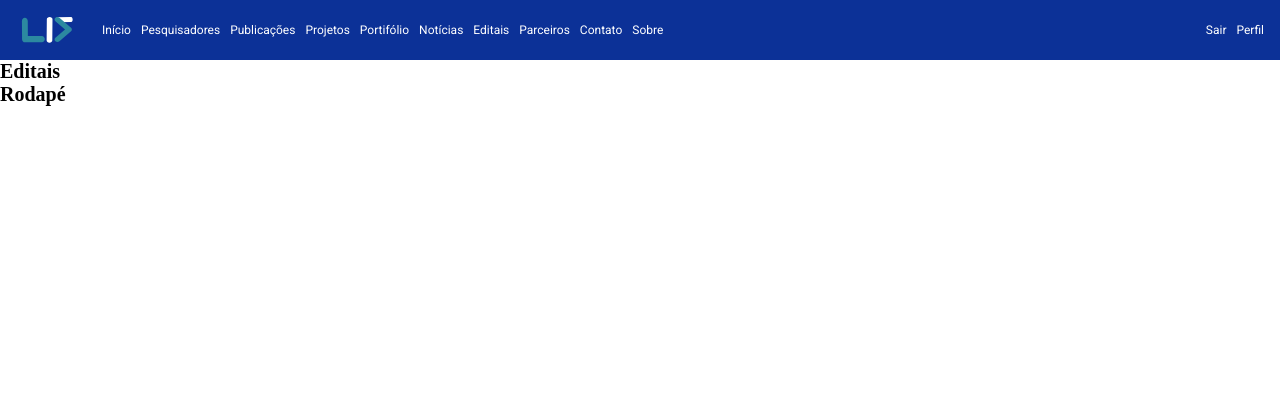
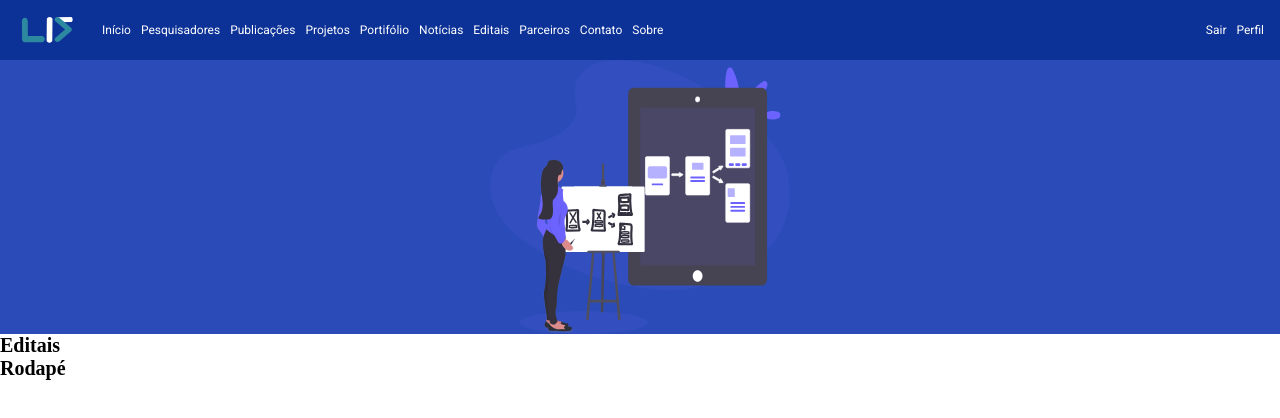
Before and after one commit to reudismam/LIS-lab, a React (Create React App) app: page /editais in a window 1280 px wide. Shown: the top 418 px of the page. Built offline with nearby package versions, Linux system fonts and the light colour scheme.

Commit message:
Adicionando banner.

```diff
--- /dev/null
+++ b/src/components/Header/Banner/index.tsx
@@ -0,0 +1,20 @@
+import React from 'react';
+import styled from 'styled-components';
+import Img from '../../../assets/images/Home/inicio.svg';
+import BannerImg from '../BannerImg';
+
+const BannerContainer = styled.div`
+    display: flex;
+    justify-content: center;
+`
+
+export default function Banner() {
+    return (
+        <BannerContainer>
+            <BannerImg
+                src={Img}
+                alt="Imagem da Home"
+            />
+        </BannerContainer>
+    );
+}
--- /dev/null
+++ b/src/components/Header/BannerImg/index.tsx
@@ -0,0 +1,7 @@
+import styled from 'styled-components';
+
+const BannerImg = styled.img`
+    width: 300px;
+`
+
+export default BannerImg;
--- a/src/components/Header/Container/index.tsx
+++ b/src/components/Header/Container/index.tsx
@@ -1,7 +1,7 @@
 import React from 'react';
 import styled from 'styled-components';
 import TopBar from '../TopBar';
-
+import Banner from '../Banner';
 const MainHeader = styled.header`
     background-color: var(--primaria);
 `
@@ -10,6 +10,7 @@
     return (
         <MainHeader>
             <TopBar />
+            <Banner />
         </MainHeader>
     );
 }
```
Also changed, not shown: src/assets/images/Home/inicio.svg (added).
